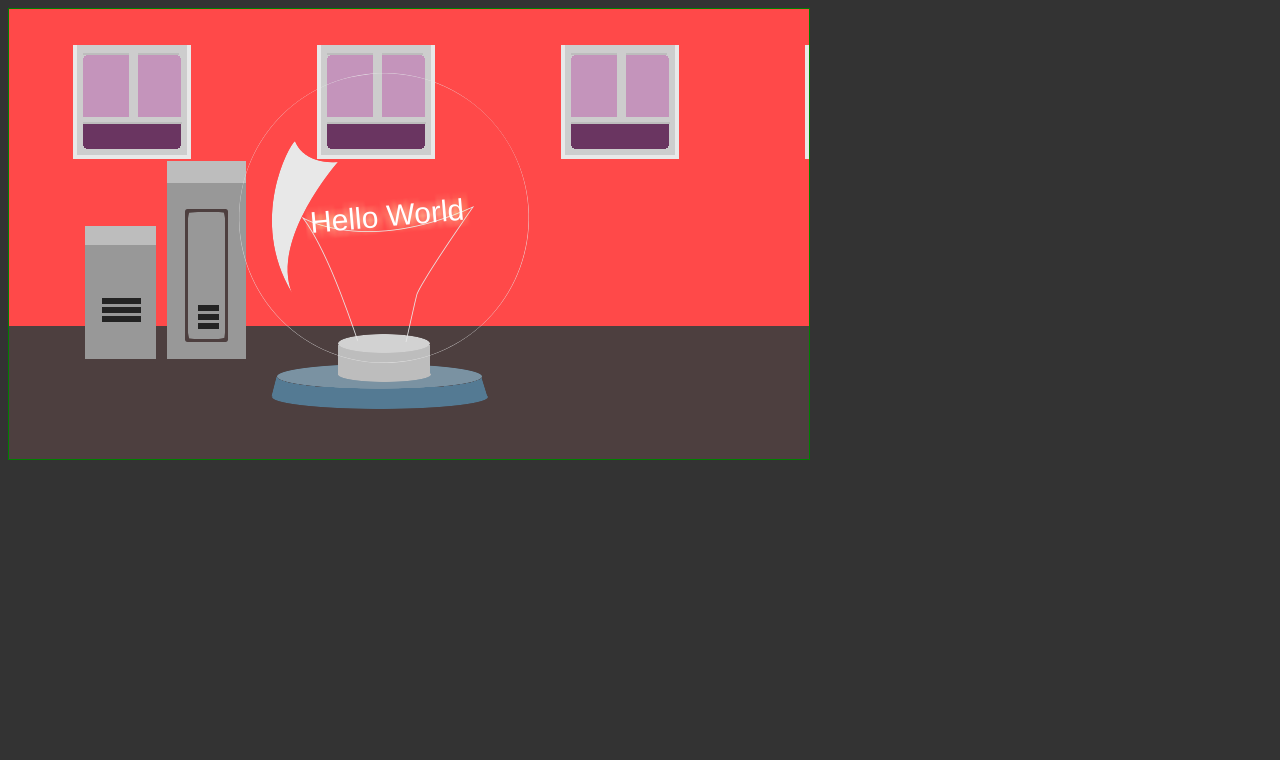
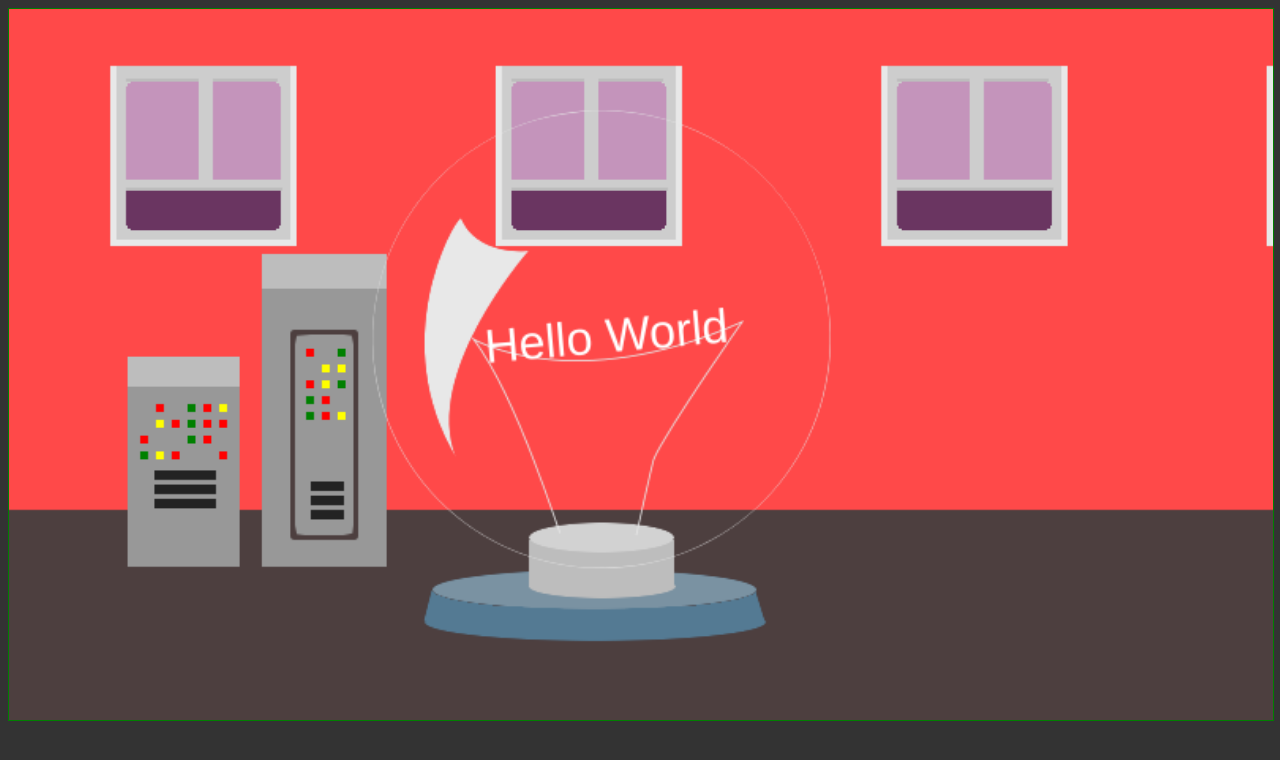
Before and after one commit to cessien/BOC, a plain HTML site: page index.html in a window 1280 px wide. Drawn offline with Linux system fonts and the light colour scheme.

Commit message:
Added light animations for computers

```diff
--- a/index.html
+++ b/index.html
@@ -7,6 +7,7 @@
             var stageone;
             var circle;
             var queue;
+            var tickrate;
 
             function init() {
 
@@ -19,17 +20,14 @@
 
                 stageone.props = {};
 
-                circle = new createjs.Shape();
-                circle.graphics.beginFill("red").drawCircle(0, 0, 50);
-                circle.x = 100;
-                circle.y = 100;
-                stageone.addChild(circle);
+                createjs.Ticker.addEventListener("tick", function(){
+                    stageone.update();
+                });
 
-                circle.addEventListener("click",changeColor);
 
-                setInterval(function(){
-                    stageone.update();
-                }, 200);
+
+                createjs.Ticker
+
             }
 
             function handleComplete(event) {
@@ -52,17 +50,23 @@
                 }
 
                 //Computer1
-                stageone.props.computer1 = new createjs.Bitmap(queue.getResult("computer1"));
-                stageone.props.computer1.x = 76;
-                stageone.props.computer1.y = 217;
-
+                var computer1 = new createjs.Container();
+                computer1.x = 75;
+                computer1.y = 220;
+                computer1.addChild(new createjs.Bitmap(queue.getResult("computer1")));
+                computer1.lights = createLightDisco(8, 30, 6, 4);
+                computer1.addChild(computer1.lights);
+                stageone.props.computer1 = computer1;
                 stageone.addChild(stageone.props.computer1);
 
                 //Computer2
-                stageone.props.computer2 = new createjs.Bitmap(queue.getResult("computer2"));
-                stageone.props.computer2.x = 158;
-                stageone.props.computer2.y = 152;
-
+                var computer2 = new createjs.Container();
+                computer2.x = 160;
+                computer2.y = 155;
+                computer2.addChild(new createjs.Bitmap(queue.getResult("computer2")));
+                computer2.lights = createLightDisco(28, 60, 3, 5);
+                computer2.addChild(computer2.lights);
+                stageone.props.computer2 = computer2;
                 stageone.addChild(stageone.props.computer2);
 
                 //Lightbulb in all it's glory
@@ -85,12 +89,35 @@
                 stageone.props.lightbulbtextblur.filters = [new createjs.BlurFilter(15, 15, 1)];
                 stageone.props.lightbulbtextblur.cache(-50,-100,220,200);
 
-                stageone.addChild(stageone.props.lightbulbtextblur);
+                //stageone.addChild(stageone.props.lightbulbtextblur);
                 stageone.addChild(stageone.props.lightbulbtext);
             }
 
-            function changeColor(event){
-                circle.graphics.beginFill("green").drawCircle(0, 0, 50);
+            function createLightDisco(x, y, lightsCol, lightsRow){
+                var lights = new createjs.Container();
+                lights.x = x;
+                lights.y = y;
+                for(var i=0; i < lightsCol*10; i+= 10){
+                    for(var j=0; j < lightsRow*10; j+=10){
+                        var light = new createjs.Shape();
+                        light.setBounds(i,j,5,5);
+                        light.graphics.drawRect(i, j, 5, 5);
+                        lights.addChild(light);
+                    }
+                }
+                lights.addEventListener("tick", function(e){
+                    if(createjs.Ticker.getTicks() % 8 != 0) return;
+
+                    for(var a in e.currentTarget.children){
+                        var colors = ["#989898","red","green","yellow"];
+                        var bit = e.currentTarget.children[a];
+                        var color = colors[Math.round(Math.random()*colors.length)];
+                        bit.bounds = bit.getBounds();
+                        bit.graphics.clear().f(color).drawRect(bit.bounds.x,bit.bounds.y,bit.bounds.width,bit.bounds.height);
+                    }
+                });
+
+                return lights;
             }
 
 
@@ -102,6 +129,8 @@
 
             canvas {
                 border: 1px solid green;
+                width: 100%;
+                height: 100%;
             }
         </style>
     </head>
```
